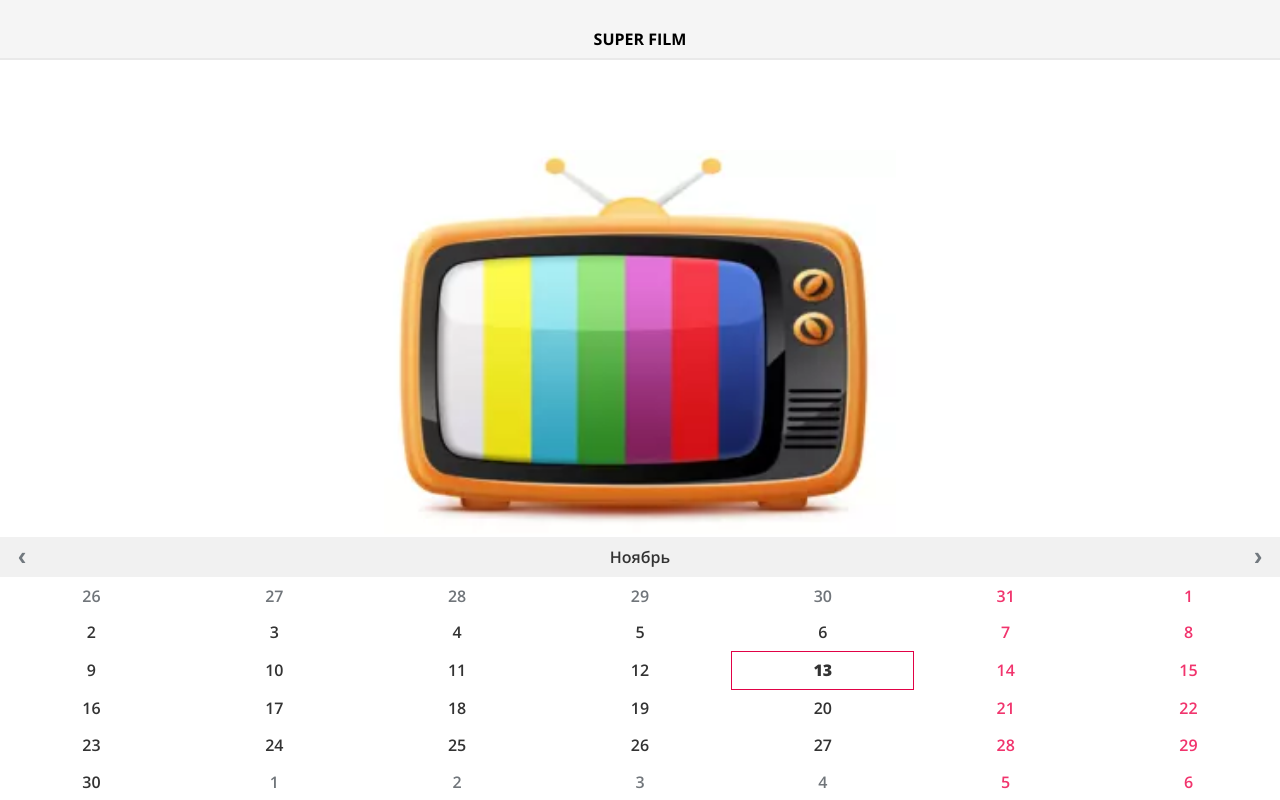
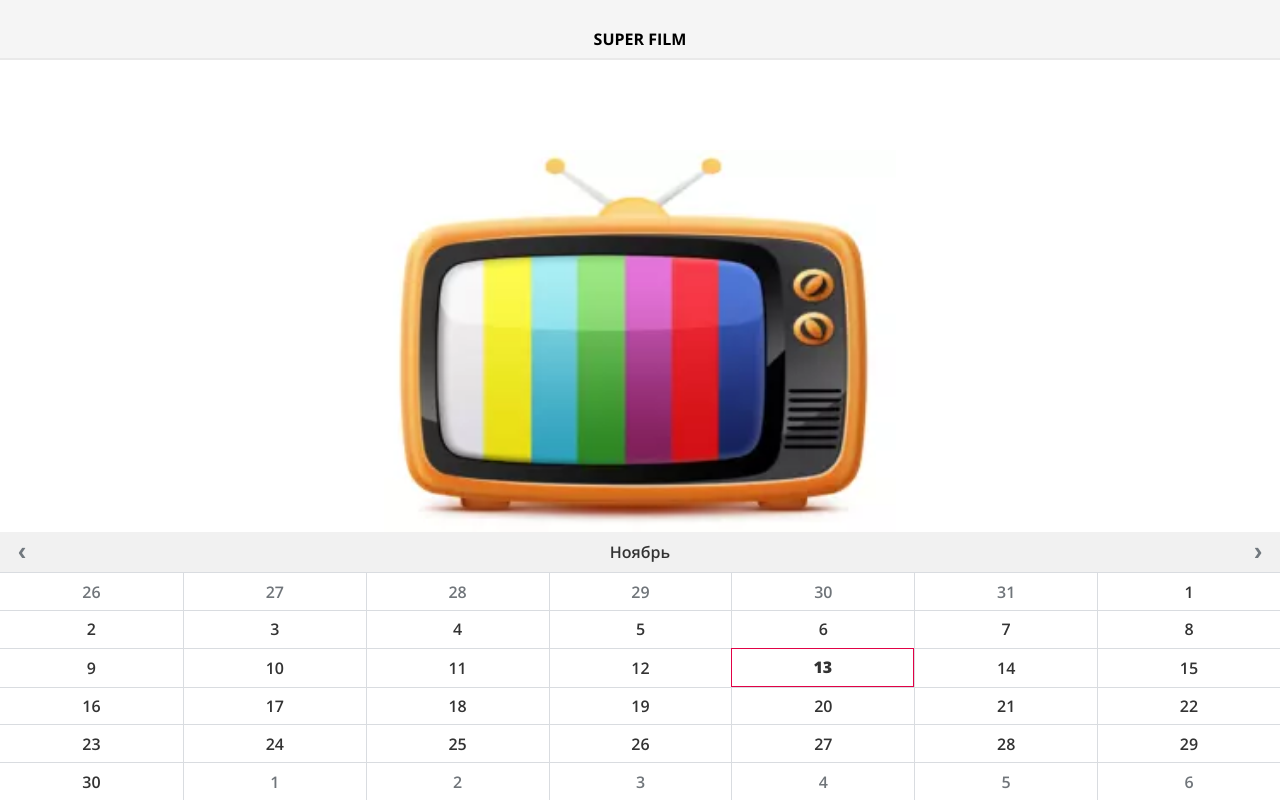
Before and after one commit to IvanShtypula/Mauris_test_app, a React (Create React App) app: page / in a window 1280 px wide. Built offline with nearby package versions, Linux system fonts and the light colour scheme.

Commit message:
active-board fixed

```diff
--- a/src/Components/Сalendar/CalendarDatePicker.css
+++ b/src/Components/Сalendar/CalendarDatePicker.css
@@ -33,6 +33,11 @@
   font-family: "Open Sans", sans-serif;
   font-weight: 600;
   padding: 0.65em 0.5em;
+  border-top: 1px solid rgba(208, 212, 217, 0.8);
+}
+
+.react-calendar__tile:not(:nth-child(7n + 1)) {
+  border-left: 1px solid rgba(208, 212, 217, 0.8);
 }
 
 .react-calendar .react-calendar__tile--active {
@@ -44,7 +49,3 @@
 .react-calendar .react-calendar__month-view__days__day--neighboringMonth {
   color: rgb(112, 117, 122);
 }
-
-.react-calendar .react-calendar__month-view__days__day--weekend {
-  color: rgb(241, 52, 109);
-}
```
